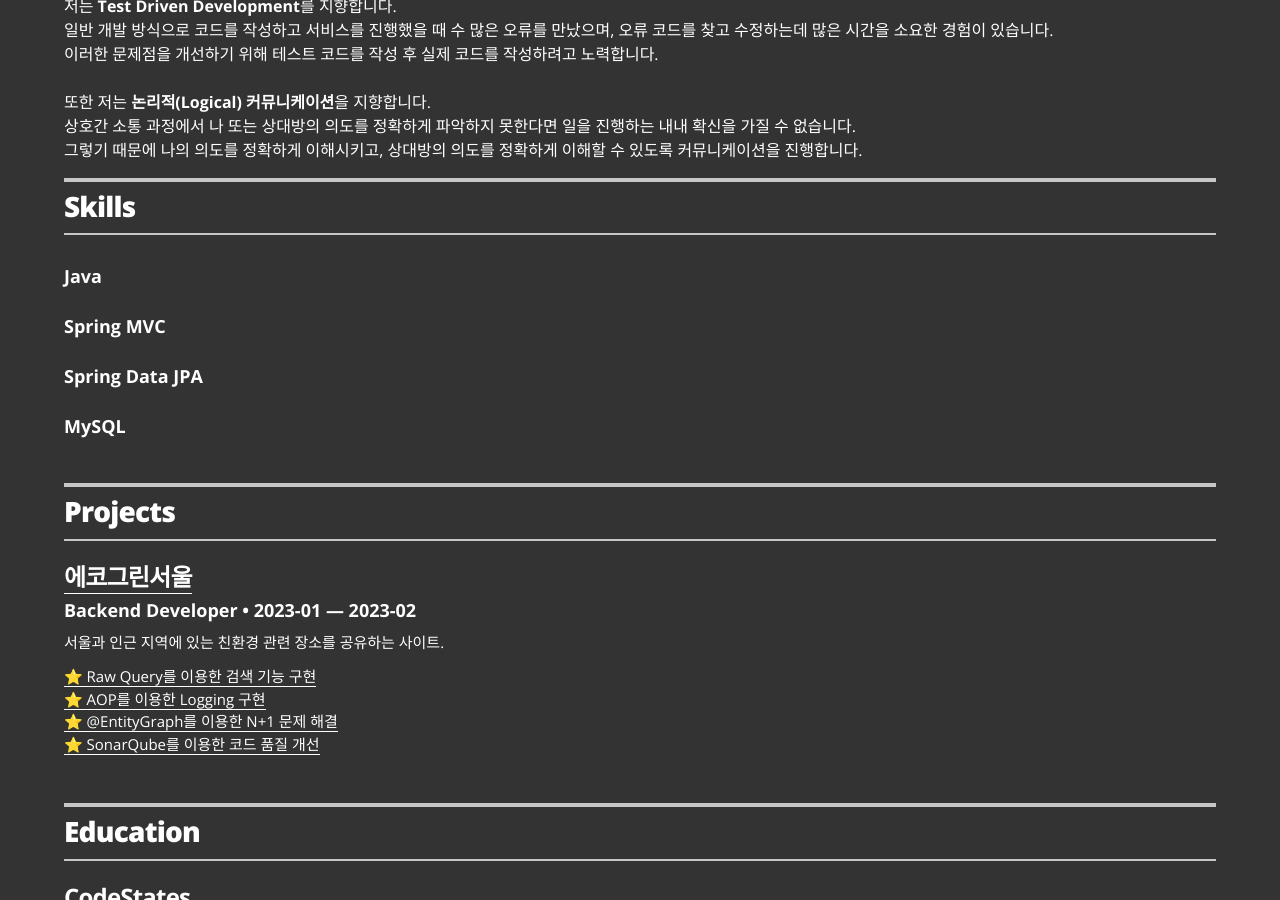
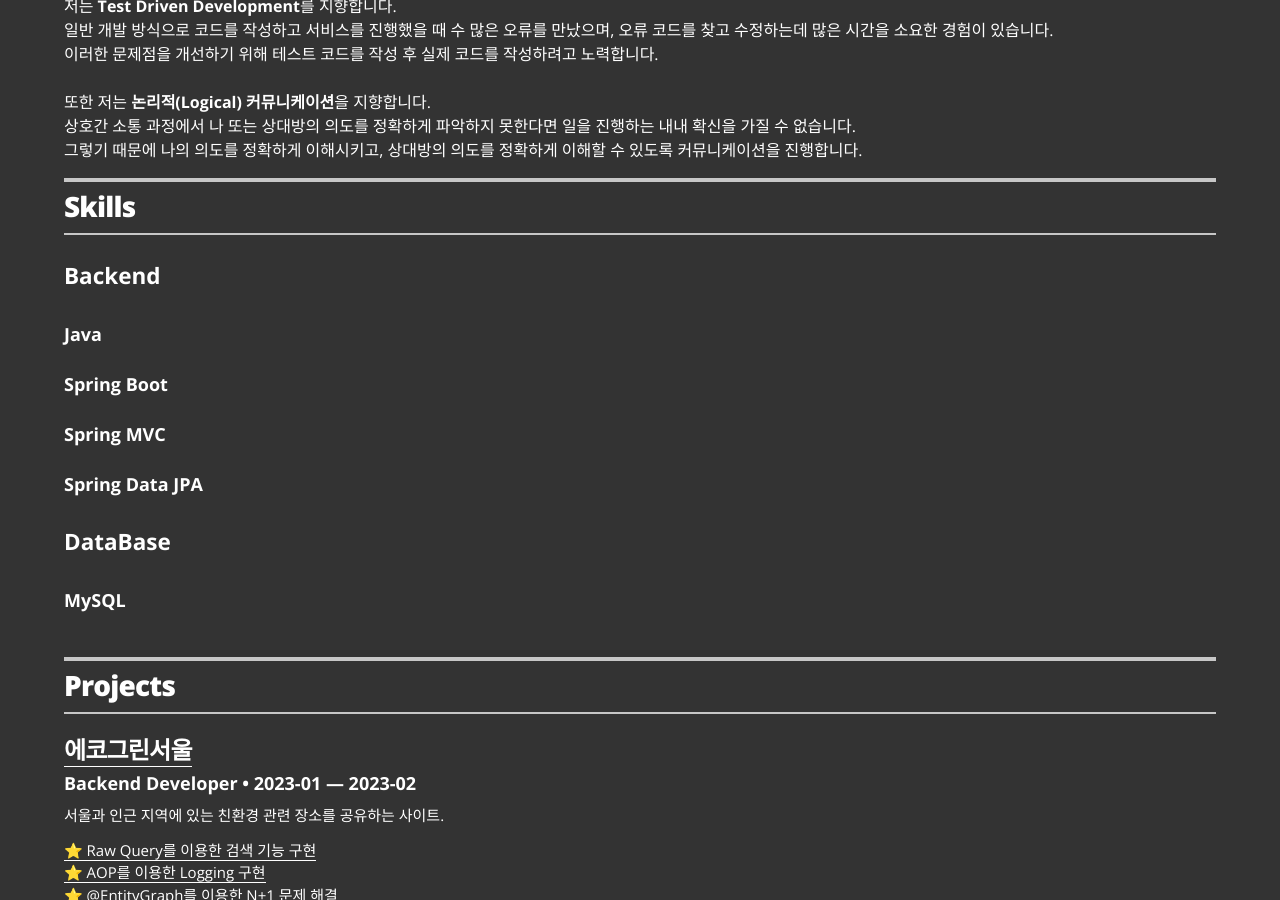
Before and after one commit to tlskals/tlskals.github.io, a Jekyll site: the page built from index.html, in a window 1280 px wide and 900 px high, scrolled down 379 px. Built offline with Jekyll 4.4.1, drawn with Linux system fonts in a browser that asks for light colours.

Commit message:
skills update

```diff
--- a/_data/skills.yml
+++ b/_data/skills.yml
@@ -2,8 +2,10 @@
 
 - category: Backend
 - skill: Java
+- skill: Spring Boot
 - skill: Spring MVC
 - skill: Spring Data JPA
+
 
 - category: DataBase
 - skill: MySQL
--- a/_layouts/resume.html
+++ b/_layouts/resume.html
@@ -59,7 +59,7 @@
           </header>
           {% for skill in site.data.skills %}
           <div class="resume-item">
-            <h2 class="resume-item">{{ skill.Category }}</h2>
+            <h2 class="resume-item">{{ skill.category }}</h2>
             <h4 class="resume-item-details">{{ skill.skill }}</h4>
             <p class="resume-item-copy">{{ skill.description }}</p>
           </div>
```
